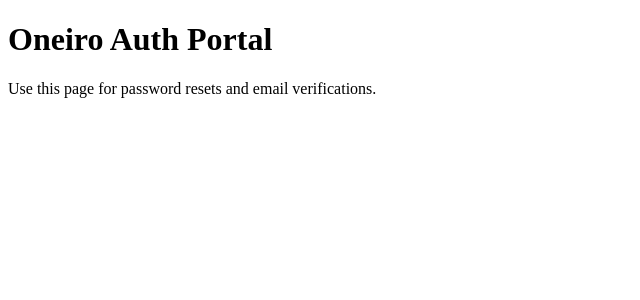
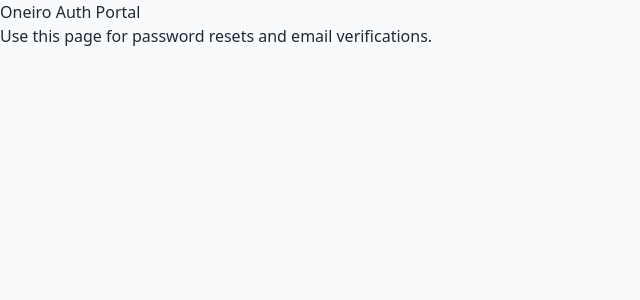
Before and after one commit to debnaml/oneiro-auth, a Next.js app: page / in a window 1280 px wide. Shown: the top 300 px of the page, without its empty margins (0-640 px from the left). Built offline with nearby package versions, Linux system fonts and the light colour scheme.

Commit message:
Add root layout.js to fix Next.js build error

```diff
--- /dev/null
+++ b/app/layout.js
@@ -0,0 +1,16 @@
+import './globals.css'
+
+export const metadata = {
+  title: 'Oneiro Auth Portal',
+  description: 'Authentication portal for Oneiro app - handles email verification and password resets',
+}
+
+export default function RootLayout({ children }) {
+  return (
+    <html lang="en">
+      <body className="bg-gray-50 min-h-screen">
+        {children}
+      </body>
+    </html>
+  )
+}
```
